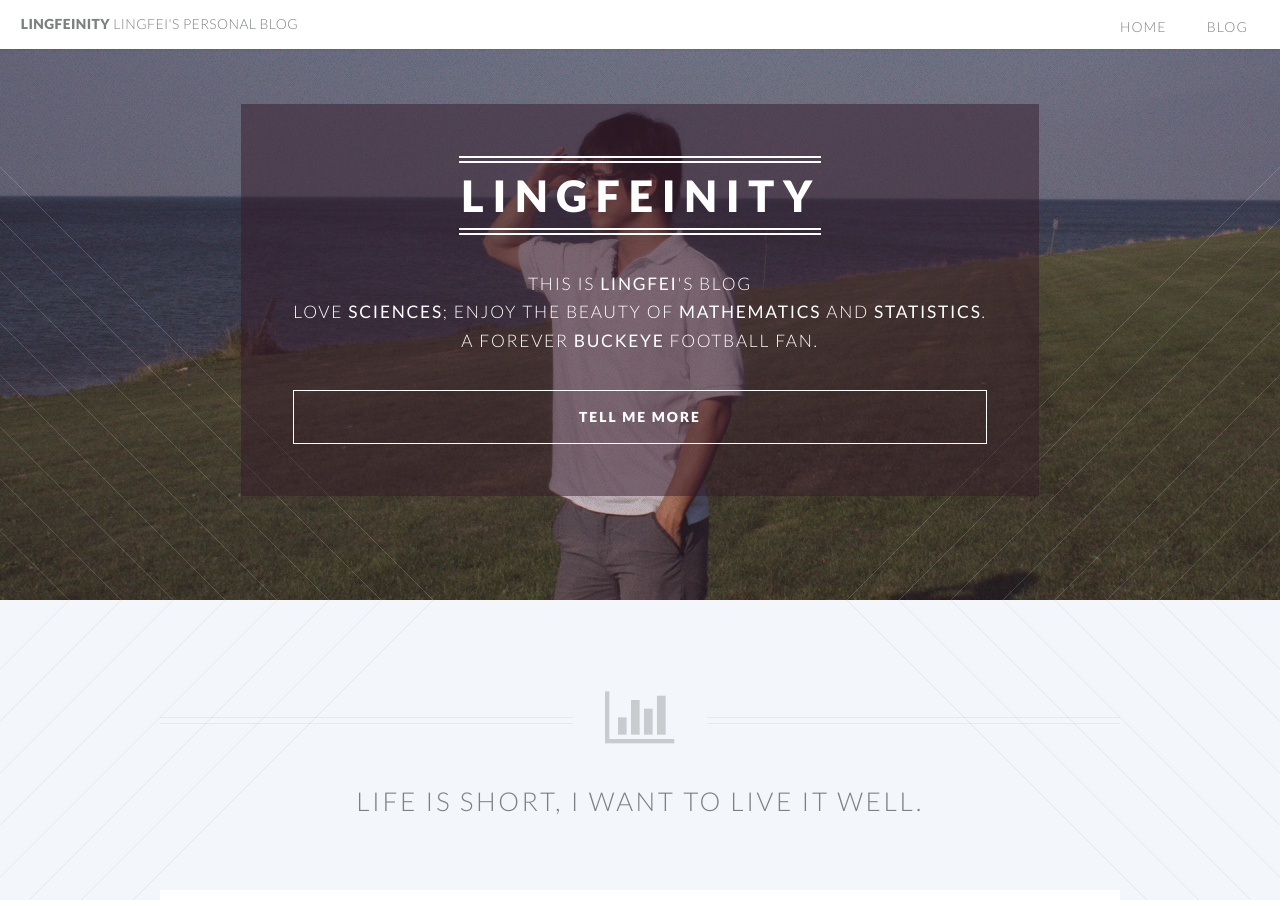
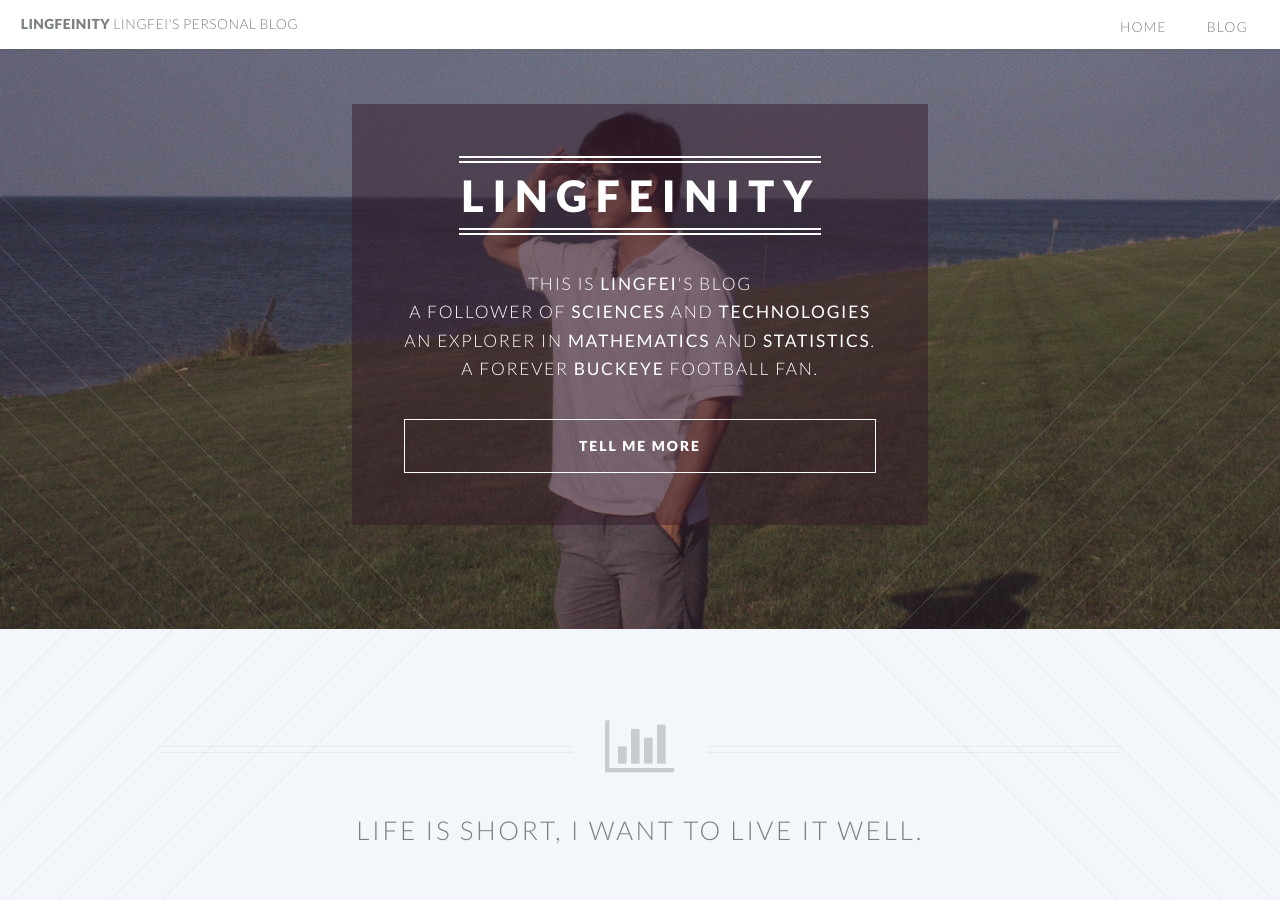
Before and after one commit to lfcui/lfcui.github.io, a Jekyll site: the page built from index.html, in a window 1280 px wide and 900 px high. Built offline with Jekyll 4.4.1, drawn with Linux system fonts in a browser that asks for light colours.

Commit message:
modified banner

```diff
--- a/_includes/banner.html
+++ b/_includes/banner.html
@@ -13,7 +13,8 @@
             <h2> Lingfeinity</h2>
         </header>
         <p>This is <strong>Lingfei</strong>'s blog </p>
-        <p>Love <strong>Sciences</strong>; Enjoy the beauty of <strong>Mathematics</strong> and <strong>Statistics</strong>. <p>
+        <p>A follower of <strong>Sciences</strong> and <strong>Technologies</strong> </p>
+        <p>An Explorer in <strong>Mathematics</strong> and <strong>Statistics</strong>. </p>
         <p>A forever <strong>Buckeye</strong> Football Fan.   </p>
         <footer>
             <ul class="buttons vertical">
```
Also changed, not shown: 1 other file.
